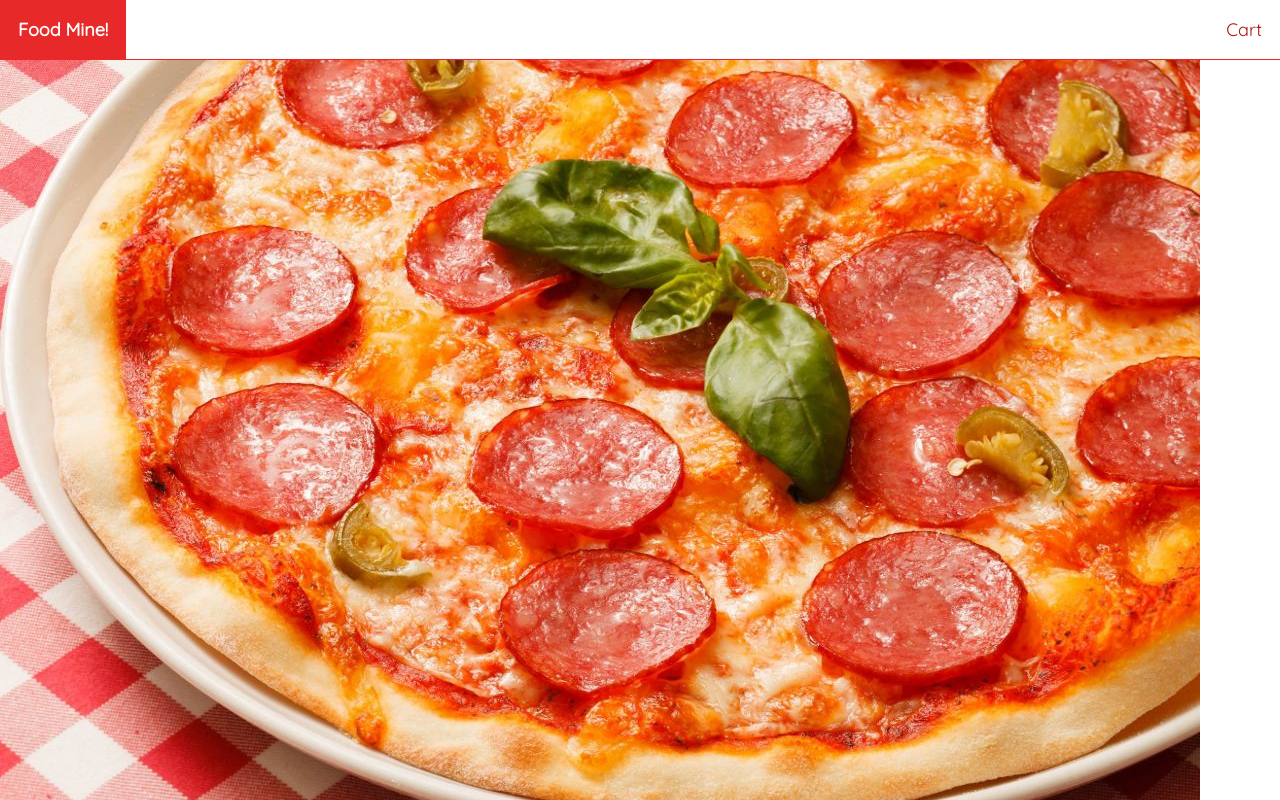
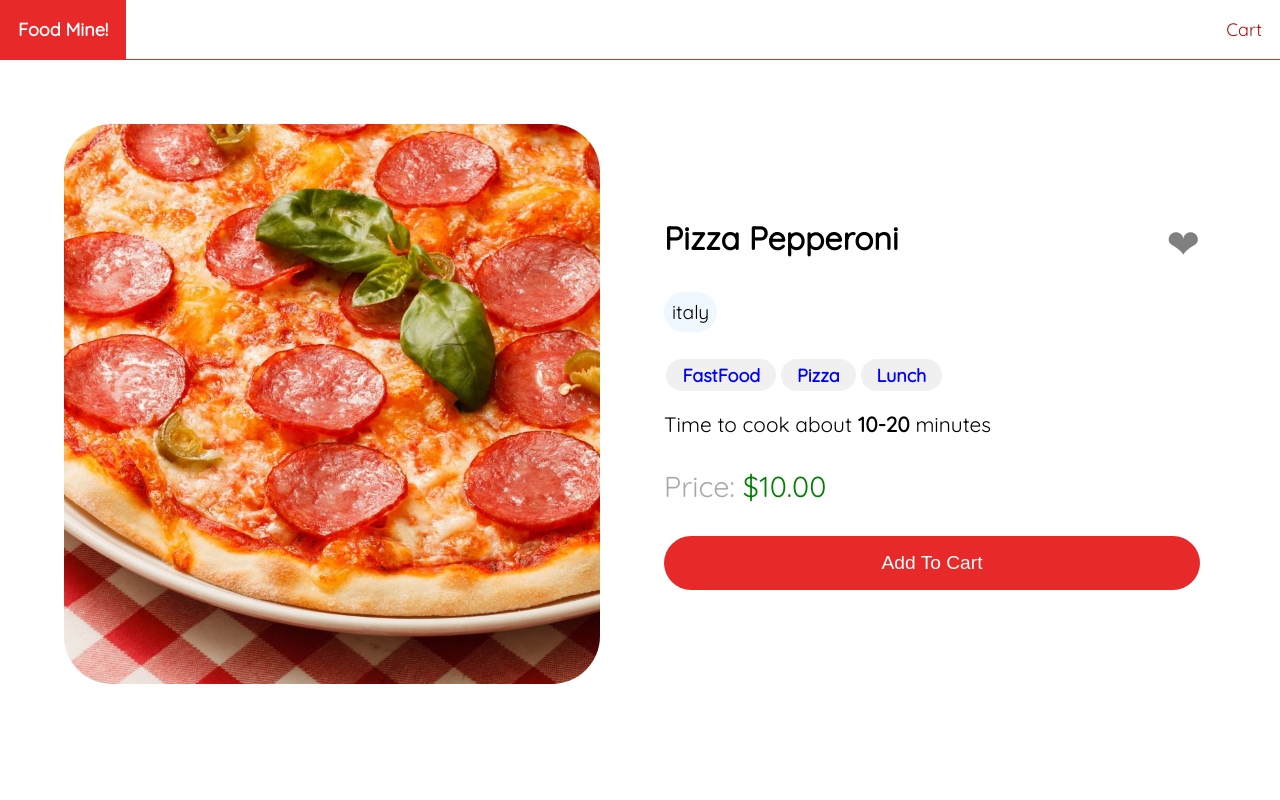
Before and after one commit to LuckShark/Portal-Food, an Angular app: page /food/1 in a window 1280 px wide. Shown: the top 800 px of the page. Built offline with nearby package versions, Linux system fonts and the light colour scheme.

Commit message:
Food pages - style

```diff
--- a/src/app/food-page/food-page.component.css
+++ b/src/app/food-page/food-page.component.css
@@ -0,0 +1,100 @@
+.container{
+    display: flex;
+    justify-content: center;
+    align-items: center;
+    flex-wrap: wrap;
+    margin: 3rem;
+}
+
+.container > *{
+    min-width: 25rem;
+    max-width: 40rem;
+}
+
+img {
+    border-radius: 3rem;
+    flex: 1 0;
+    object-fit: cover;
+    height: 35rem;
+    margin: 1rem;
+}
+
+.details{
+    width: 100%;
+    display: flex;
+    flex-direction: column;
+    flex: 1 0;
+    border-radius: 3rem;
+    padding: 2rem;
+    color: black;
+    margin-left: 1rem;
+}
+
+.details .header{
+    display: flex;
+    justify-content: space-between;
+}
+
+.details .header .name { /*poderia ser só .name mas gosto de fazer o caminho todo*/
+    font-size: 2rem;
+    font-weight: bold;
+}
+
+.details .header .favorite {
+    color: #e72929;
+    font-size: 2.5rem;
+}
+
+.details .header .favorite.not {
+    color: gray;
+}
+
+.details .origins{
+    display: flex;
+    flex-wrap: wrap;
+    margin: 1rem 0;
+}
+
+.details .origins > span{ /* para separar os nomes, tipo germany / us */
+    padding: .5rem;
+    font-size: 1.2rem;
+    margin: .5rem .5rem .5rem 0;
+    border-radius: 2rem;
+    background-color: aliceblue;
+}
+
+.details .cook-time {
+    margin-top: 1rem;
+}
+
+.details .cook-time span{
+    padding: .6rem 2rem .6rem 0;
+    border-radius: 10rem;
+    font-size: 1.3rem;
+}
+
+.details .price{
+    font-size: 1.8rem;
+    margin: 2rem 2rem 2rem 0;
+    color: green;
+}
+
+.details .price::before{
+    content: "Price: ";
+    color: darkgray;
+}
+
+.details button{
+    color: white;
+    background: #e72929;
+    border: none;
+    font-size: 1.2rem;
+    padding: 1rem;
+    border-radius: 10rem;
+    outline: none;
+}
+
+.details button:hover{
+    opacity: .9;
+    cursor: pointer;
+}
--- a/src/app/food-page/food-page.component.html
+++ b/src/app/food-page/food-page.component.html
@@ -19,7 +19,7 @@
         </div>
 
         <div class="tags">
-            <app-tags [foodPageTags]="food.tags"></app-tags>
+            <app-tags [foodPageTags]="food.tags" justifyContent="start"></app-tags>
         </div>
 
         <div class="cook-time">
@@ -28,7 +28,7 @@
             </span>
         </div>
 
-        <div class="prive">
+        <div class="price">
             <span>{{food.price|currency}}</span>
         </div>
 
--- a/src/app/tags/tags.component.css
+++ b/src/app/tags/tags.component.css
@@ -1,7 +1,8 @@
 div{
     display: flex;
     flex-wrap: wrap;
-    justify-content: center;
+    /*justify-content: center;
+    foi removido aqui por causa do que fiz no tags.components.ts */
 }
 
 div a{
--- a/src/app/tags/tags.component.html
+++ b/src/app/tags/tags.component.html
@@ -1,10 +1,10 @@
-<div *ngIf="tags">
+<div *ngIf="tags" [style.justifyContent] = "justifyContent" >
     <a *ngFor="let tag of tags" routerLink="/tag/{{tag.name}}">
         {{ tag.name }}({{ tag.count}}) <!-- ! vai ser exibido tipo ' FastFood(4) '-->
     </a>
 </div>
 
-<div *ngIf="foodPageTags">
+<div *ngIf="foodPageTags" [style.justifyContent] = "justifyContent">
     <a *ngFor="let tagName of foodPageTags" routerLink="/tag/{{tagName}}">
         {{ tagName }}
     </a>
--- a/src/app/tags/tags.component.ts
+++ b/src/app/tags/tags.component.ts
@@ -11,6 +11,10 @@
 
   @Input()
   foodPageTags?:string[];
+
+  @Input()
+  justifyContent:string = 'center';
+
   tags?:Tag[];
   constructor(private foodService:FoodService) { }
 
```
